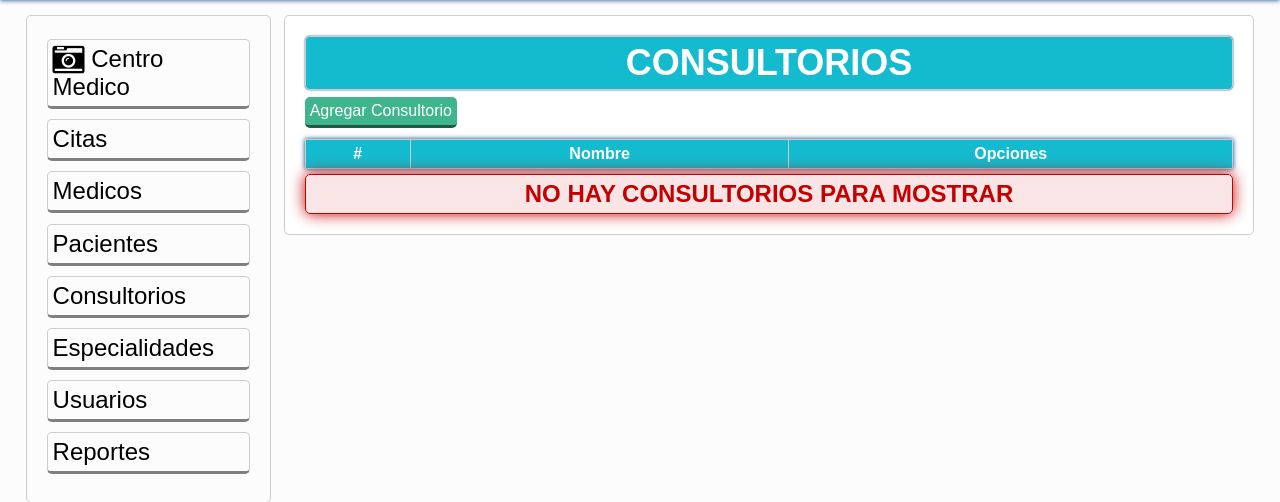
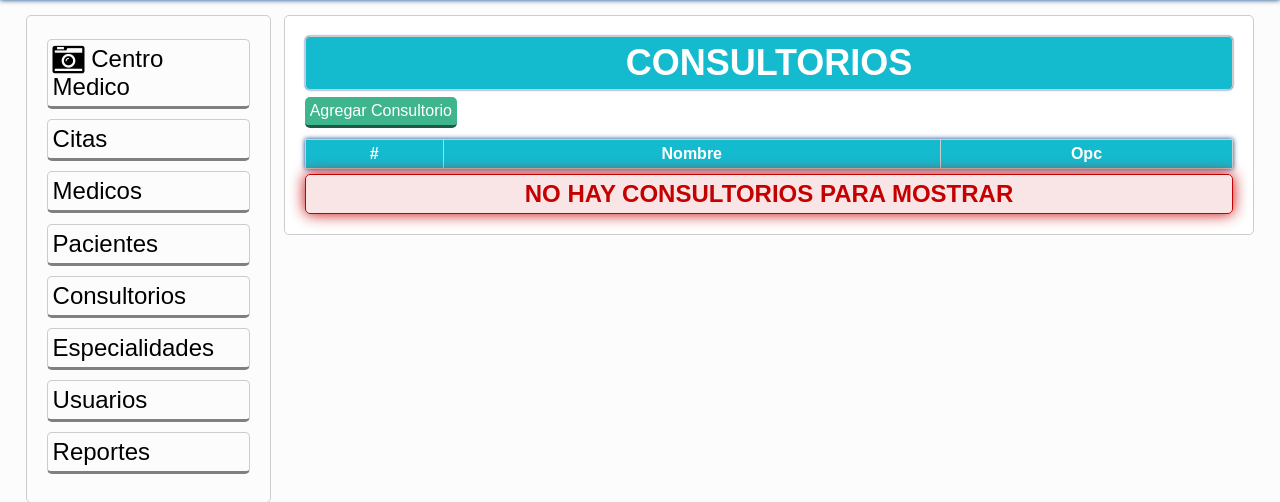
Before and after one commit to jhonsaa1992/AgenCita1.0, a PHP site: page /vista/consultorios_vista.php in a window 1280 px wide. Shown: the part 83-585 px from the top of the page. Run offline with PHP 8.4, Linux system fonts and the light colour scheme; data that the repository does not hold is empty; some libraries are stand-ins or nearby versions; some web fonts are replaced.

Commit message:
se modifica opciones

```diff
--- a/vista/consultorios_vista.php
+++ b/vista/consultorios_vista.php
@@ -29,7 +29,7 @@ if(!$consulta){
 						  <tr>
 							<th>#</th>
 							<th>Nombre</th>
-							<th colspan="2">Opciones</th>
+							<th colspan="2">Opc</th>
 						  </tr>
 						<?php foreach ($consulta as $Sql): ?>
 						<tr>
```
